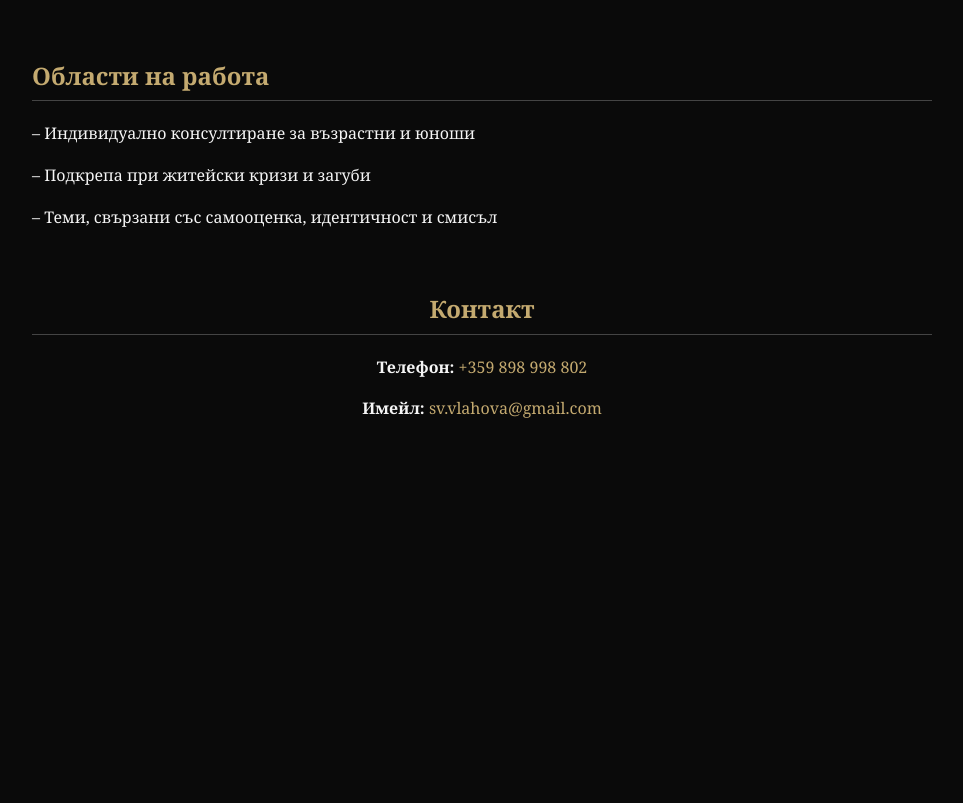
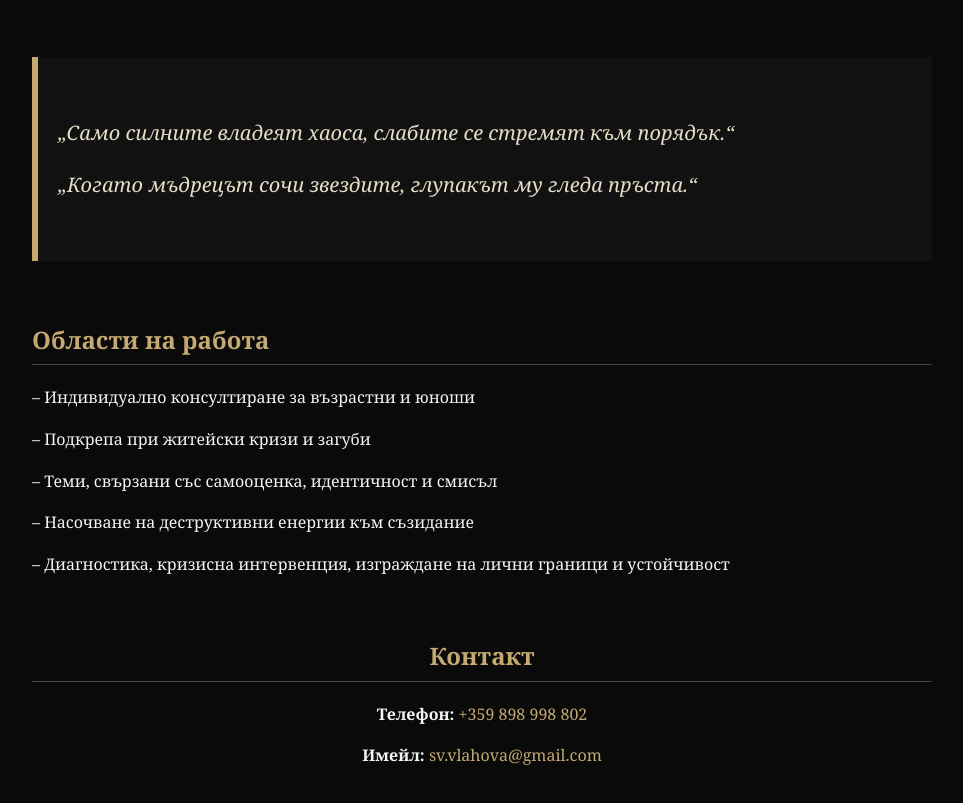
Before and after one commit to CaelumBalance/vs-psychology, a plain HTML site: page index.html in a window 1280 px wide. Shown: the part 1189-1992 px from the top of the page, without its empty margins (158-1121 px from the left). Before the commit the page ends 1711 px from the top, so only its background shows below. Drawn offline with Linux system fonts and the light colour scheme.

Commit message:
Add files via upload

```diff
--- a/index.html
+++ b/index.html
@@ -4,7 +4,7 @@
 <head>
   <meta charset="UTF-8">
   <meta name="viewport" content="width=device-width, initial-scale=1.0">
-  <title>Светла Славева Влахова – Психолог</title>
+  <title>Светла Славеева Влахова – Психолог</title>
   <style>
     body {
       margin: 0;
@@ -66,13 +66,25 @@
     a:hover {
       text-decoration: underline;
     }
+    .quote-block {
+      background-color: #111;
+      padding: 40px 20px;
+      margin: 60px 0;
+      border-left: 6px solid #c4aa70;
+    }
+    .quote-block p {
+      font-size: 20px;
+      font-style: italic;
+      color: #e5ddc5;
+      margin-bottom: 20px;
+    }
   </style>
 </head>
 <body>
   <div class="container">
     <header>
       <img src="VS-logo.png" alt="Лого" class="logo">
-      <h1>Светла Славева Влахова</h1>
+      <h1>Светла Славеева Влахова</h1>
       <div class="subtitle">Психолог • Баланс между светлото и тъмното</div>
       <img src="duality-illustration.png" alt="Двойствена илюстрация" class="duality">
     </header>
@@ -83,11 +95,18 @@
       <p>Вярвам, че истинската промяна идва не чрез отричане, а чрез разбиране и приемане на всички пластове на човешката същност. Балансът не е цел – той е процес.</p>
     </section>
 
+    <div class="quote-block">
+      <p>„Само силните владеят хаоса, слабите се стремят към порядък.“</p>
+      <p>„Когато мъдрецът сочи звездите, глупакът му гледа пръста.“</p>
+    </div>
+
     <section class="section">
       <h2>Области на работа</h2>
       <p>– Индивидуално консултиране за възрастни и юноши</p>
       <p>– Подкрепа при житейски кризи и загуби</p>
       <p>– Теми, свързани със самооценка, идентичност и смисъл</p>
+      <p>– Насочване на деструктивни енергии към съзидание</p>
+      <p>– Диагностика, кризисна интервенция, изграждане на лични граници и устойчивост</p>
     </section>
 
     <section class="section contact">
```
